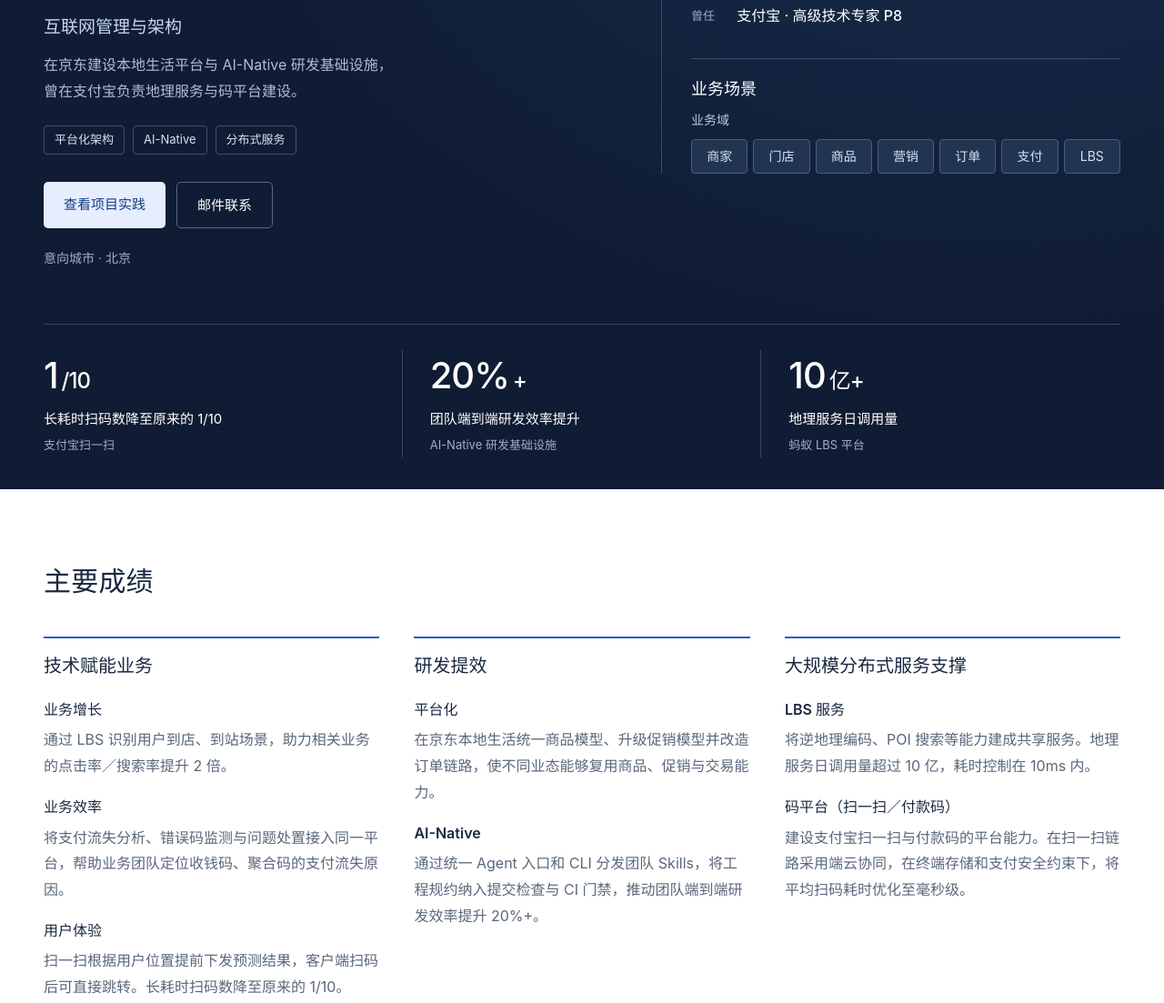
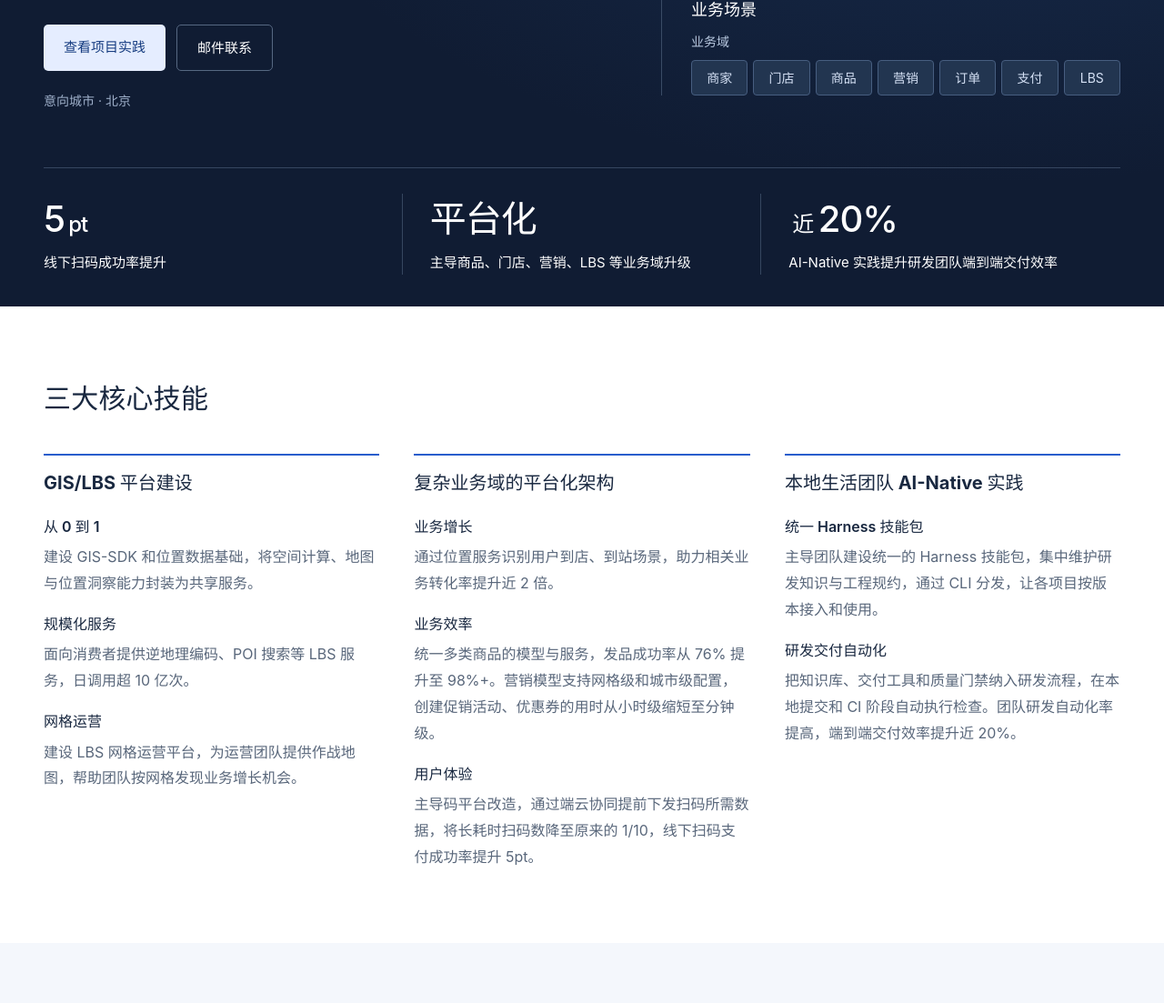
Before and after one commit to danielzhang/danielzhang.github.io, a plain HTML site: page index.html in a window 1280 px wide. Shown: the part 427-1530 px from the top of the page at 91% size. Drawn offline with Linux system fonts and the light colour scheme.

Commit message:
feat: 增加简洁版个人简历

```diff
--- a/index.html
+++ b/index.html
@@ -3,17 +3,25 @@
 <head>
 <meta charset="UTF-8"><meta name="viewport" content="width=device-width, initial-scale=1">
 <title>张德品 · 互联网管理与架构</title>
-<meta name="description" content="张德品个人简历。专注电商平台架构、AI-Native 研发基础设施、大规模分布式系统与技术团队管理。">
+<meta name="description" content="张德品个人简历。从零建设 GIS/LBS 平台，主导商品、营销与码平台改造，以及本地生活研发团队的 AI-Native 实践。">
 <meta name="theme-color" content="#101c33">
 <link rel="stylesheet" href="style.css">
 <link rel="stylesheet" href="projects.css">
 </head>
 <body>
 <a class="skip" href="#main">跳转到正文</a>
-<header><a class="brand" href="#"><span class="monogram">张</span>张德品<span class="brand-sub">个人简历 / 2026</span></a><nav aria-label="主导航"><a href="#expertise">主要成绩</a><a href="#experience">职业经历</a><a href="#projects">项目实践</a><a href="resume-brief.html">简洁版</a><a class="nav-contact" href="#contact">联系我</a></nav></header>
+<header><a class="brand" href="#"><span class="monogram">张</span>张德品<span class="brand-sub">个人简历 / 2026</span></a><nav aria-label="主导航"><a href="#expertise">核心技能</a><a href="#experience">职业经历</a><a href="#projects">项目实践</a><a href="resume-brief.html">简洁版</a><a class="nav-contact" href="#contact">联系我</a></nav></header>
 <main id="main">
 <section class="hero">
-<div class="hero-inner"><div class="hero-copy"><p class="eyebrow">PLATFORM ARCHITECTURE</p><h1>张德品<span>让架构支撑业务，<br>让智能融入研发。</span></h1><p class="role">互联网管理与架构</p><p class="hero-description">在京东建设本地生活平台与 AI-Native 研发基础设施，<br class="desktop">曾在支付宝负责地理服务与码平台建设。</p><div class="hero-tags"><span>平台化架构</span><span>AI-Native</span><span>分布式服务</span></div><div class="actions"><a class="button primary" href="#projects">查看项目实践</a><a class="button secondary" href="mailto:56098148@qq.com">邮件联系</a></div><p class="location">意向城市 · 北京</p></div>
+<div class="hero-inner">
+  <div class="hero-copy">
+    <h1>张德品</h1>
+    <p class="role">互联网管理与架构</p>
+    <p class="hero-description">从零建设 LBS 平台，将面向消费者的位置服务扩展至日调用超 10 亿次。主导商品、营销与码平台改造，推动本地生活研发团队采用 AI-Native 交付方式。</p>
+    <div class="hero-tags"><span>GIS/LBS 平台建设</span><span>复杂业务域平台化</span><span>AI-Native 研发实践</span></div>
+    <div class="actions"><a class="button primary" href="#projects">查看项目实践</a><a class="button secondary" href="mailto:56098148@qq.com">邮件联系</a></div>
+    <p class="location">意向城市 · 北京</p>
+  </div>
 <aside class="hero-aside" aria-label="职业概要">
   <h2>职业概要</h2>
   <div class="focus-row"><span>现任</span><strong>京东集团<br><small>本地生活部门 C2 级架构师 P9</small></strong></div>
@@ -25,48 +33,50 @@
   </section>
 </aside></div>
 <div class="metrics">
-  <div><strong>1<span>/10</span></strong><p>长耗时扫码数降至原来的 1/10</p><small>支付宝扫一扫</small></div>
-  <div><strong>20%<span>+</span></strong><p>团队端到端研发效率提升</p><small>AI-Native 研发基础设施</small></div>
-  <div><strong>10<span>亿+</span></strong><p>地理服务日调用量</p><small>蚂蚁 LBS 平台</small></div>
+  <div><strong>5<span>pt</span></strong><p>线下扫码成功率提升</p></div>
+  <div><strong>平台化</strong><p>主导商品、门店、营销、LBS 等业务域升级</p></div>
+  <div><strong><span>近 </span>20%</strong><p>AI-Native 实践提升研发团队端到端交付效率</p></div>
 </div>
 </section>
-<section id="expertise" class="section" aria-labelledby="achievements-title">
-  <div class="section-heading"><h2 id="achievements-title">主要成绩</h2></div>
+<section id="expertise" class="section" aria-labelledby="skills-title">
+  <div class="section-heading"><h2 id="skills-title">三大核心技能</h2></div>
   <div class="achievement-grid">
     <article>
-      <h3>技术赋能业务</h3>
+      <h3>GIS/LBS 平台建设</h3>
       <dl>
-        <dt>业务增长</dt>
-        <dd>通过 LBS 识别用户到店、到站场景，助力相关业务的点击率／搜索率提升 2 倍。</dd>
-        <dt>业务效率</dt>
-        <dd>将支付流失分析、错误码监测与问题处置接入同一平台，帮助业务团队定位收钱码、聚合码的支付流失原因。</dd>
-        <dt>用户体验</dt>
-        <dd>扫一扫根据用户位置提前下发预测结果，客户端扫码后可直接跳转。长耗时扫码数降至原来的 1/10。</dd>
+        <dt>从 0 到 1</dt>
+        <dd>建设 GIS-SDK 和位置数据基础，将空间计算、地图与位置洞察能力封装为共享服务。</dd>
+        <dt>规模化服务</dt>
+        <dd>面向消费者提供逆地理编码、POI 搜索等 LBS 服务，日调用超 10 亿次。</dd>
+        <dt>网格运营</dt>
+        <dd>建设 LBS 网格运营平台，为运营团队提供作战地图，帮助团队按网格发现业务增长机会。</dd>
       </dl>
     </article>
     <article>
-      <h3>研发提效</h3>
+      <h3>复杂业务域的平台化架构</h3>
       <dl>
-        <dt>平台化</dt>
-        <dd>在京东本地生活统一商品模型、升级促销模型并改造订单链路，使不同业态能够复用商品、促销与交易能力。</dd>
-        <dt>AI-Native</dt>
-        <dd>通过统一 Agent 入口和 CLI 分发团队 Skills，将工程规约纳入提交检查与 CI 门禁，推动团队端到端研发效率提升 20%+。</dd>
+        <dt>业务增长</dt>
+        <dd>通过位置服务识别用户到店、到站场景，助力相关业务转化率提升近 2 倍。</dd>
+        <dt>业务效率</dt>
+        <dd>统一多类商品的模型与服务，发品成功率从 76% 提升至 98%+。营销模型支持网格级和城市级配置，创建促销活动、优惠券的用时从小时级缩短至分钟级。</dd>
+        <dt>用户体验</dt>
+        <dd>主导码平台改造，通过端云协同提前下发扫码所需数据，将长耗时扫码数降至原来的 1/10，线下扫码支付成功率提升 5pt。</dd>
       </dl>
     </article>
     <article>
-      <h3>大规模分布式服务支撑</h3>
+      <h3>本地生活团队 AI-Native 实践</h3>
       <dl>
-        <dt>LBS 服务</dt>
-        <dd>将逆地理编码、POI 搜索等能力建成共享服务。地理服务日调用量超过 10 亿，耗时控制在 10ms 内。</dd>
-        <dt>码平台（扫一扫／付款码）</dt>
-        <dd>建设支付宝扫一扫与付款码的平台能力。在扫一扫链路采用端云协同，在终端存储和支付安全约束下，将平均扫码耗时优化至毫秒级。</dd>
+        <dt>统一 Harness 技能包</dt>
+        <dd>主导团队建设统一的 Harness 技能包，集中维护研发知识与工程规约，通过 CLI 分发，让各项目按版本接入和使用。</dd>
+        <dt>研发交付自动化</dt>
+        <dd>把知识库、交付工具和质量门禁纳入研发流程，在本地提交和 CI 阶段自动执行检查。团队研发自动化率提高，端到端交付效率提升近 20%。</dd>
       </dl>
     </article>
   </div>
 </section>
 <section id="experience" class="experience-section"><div class="section"><div class="section-heading"><div><p class="eyebrow">EXPERIENCE</p><h2>职业经历</h2></div><p>从地理信息服务，到支付与电商平台。</p></div><div class="timeline">
-<article class="job"><div class="job-date">2023.07.03 — 至今<span class="current">当前</span></div><div><h3>京东集团</h3><p class="job-role">本地生活部门 C2 级架构师 P9</p><p>负责本地生活部门架构，主导商品、营销、订单、商家门店等核心系统的平台化架构升级，以 DDD 领域建模支撑多业态的共性能力复用与差异化扩展。</p><p>重点推进商品模型统一、促销模型升级与订单链路改造；建设团队 AI-Native 研发基础设施，将研发知识、工程规范和可复用技能融入交付流程，推动团队端到端效率提升 20%+。</p></div></article>
-<article class="job"><div class="job-date">2013.12 — 2023.07</div><div><h3>蚂蚁金服 <span>支付宝事业群</span></h3><p class="job-role">高级技术专家 P8</p><p>负责 LBS 基础服务、空间数据挖掘及平台化与商业化建设，支撑支付宝、口碑、国际、网商等业务。</p><p>负责支付宝码平台建设，支撑扫一扫、付款码，并推进分享与终端设备等产品的平台化。</p><p>负责收钱码、当面付等亿级产品的数字化升级与支付成功率优化，搭建线下支付体验洞察平台，以数据分析支持产品优化与业务增长。</p></div></article>
+<article class="job"><div class="job-date">2023.07.03 — 至今<span class="current">当前</span></div><div><h3>京东集团</h3><p class="job-role">本地生活部门 C2 级架构师 P9</p><p>负责本地生活部门架构，主导商品、营销、订单、商家门店等核心系统的平台化架构升级，以 DDD 领域建模支撑多业态的共性能力复用与差异化扩展。</p><p>统一商品模型与商品服务，升级网格级、城市级营销模型。主导本地生活团队的 AI-Native 实践，建设 Harness 技能包并推动各项目使用。</p></div></article>
+<article class="job"><div class="job-date">2013.12 — 2023.07</div><div><h3>蚂蚁金服 <span>支付宝事业群</span></h3><p class="job-role">高级技术专家 P8</p><p>从零建设 LBS 平台，负责 GIS-SDK、空间服务与位置数据能力，支撑支付宝、口碑、国际、网商等业务。</p><p>负责支付宝码平台建设，支撑扫一扫、付款码，并推进分享与终端设备等产品的平台化。</p><p>负责收钱码、当面付等亿级产品的数字化升级与支付成功率优化，搭建线下支付体验洞察平台，以数据分析支持产品优化与业务增长。</p></div></article>
 <article class="job"><div class="job-date">2012.10 — 2013.12</div><div><h3>图吧科技 <span>MapBar</span></h3><p class="job-role">部门技术副经理</p><p>负责地理服务 API 建设，包括地理编码、逆地理编码、POI 搜索和公交搜索等服务。</p></div></article>
 <article class="job"><div class="job-date">2009.10 — 2012.10</div><div><h3>esriChina</h3><p class="job-role">地图研发工程师</p><p>负责中文地理编码服务及 ArcGIS 军标插件开发。</p></div></article>
 <article class="job"><div class="job-date">2008.04 — 2009.10</div><div><h3>中科软</h3><p class="job-role">软件开发工程师</p></div></article></div></div></section>
@@ -76,16 +86,16 @@
 <h3>本地生活系统平台化架构升级</h3>
 <div class="project-context"><div><h4>业务目标与挑战</h4><p>面向本地生活多业态发展，既要复用商品、营销、订单与商家门店的共性能力，也要支持不同业态的差异化扩展。核心问题是明确统一模型、领域职责与扩展边界。</p></div><div><h4>我的职责</h4><p>负责部门架构，主导核心系统的平台化升级，统筹商品模型统一、促销模型升级及订单链路改造。</p></div></div>
 <h4 class="architecture-heading">关键架构设计</h4>
-<div class="project-columns"><div><h4>统一领域模型与扩展边界</h4><p>基于 DDD 梳理核心领域，提炼商品共性并保留业态扩展边界，使商品接入建立在统一模型与通用能力之上。</p></div><div><h4>促销能力平台化</h4><p>围绕多业态营销诉求升级促销模型，梳理促销规则与商品、订单的协作关系，形成可复用的营销能力。</p></div><div><h4>交易链路协同</h4><p>以商品、营销与订单的领域边界为基础改造订单链路，明确核心流程及系统职责，支撑多业态交易流程衔接。</p></div></div>
-<p class="result"><strong>落地成果</strong>完成本地生活核心系统的平台化架构升级，沉淀面向多业态的商品、促销与订单能力，为业务扩展提供统一架构基础。</p>
+<div class="project-columns"><div><h4>统一领域模型与扩展边界</h4><p>基于 DDD 梳理核心领域，梳理各商品类型独立建设的模型与服务，将共性收敛到统一商品模型和商品服务，保留业态扩展边界。</p></div><div><h4>促销能力平台化</h4><p>将网格和城市纳入营销模型，支持按地域创建促销活动和优惠券，并明确促销规则与商品、订单的协作关系。</p></div><div><h4>交易链路协同</h4><p>以商品、营销与订单的领域边界为基础改造订单链路，明确核心流程及系统职责，支撑多业态交易流程衔接。</p></div></div>
+<p class="result"><strong>落地成果</strong>商品发品成功率从 <b>76%</b> 提升至 <b>98%+</b>。创建促销活动和优惠券的用时从<b>小时级</b>缩短至<b>分钟级</b>。</p>
 </article>
 <article class="project">
 <div class="project-meta"><span>京东集团 · 研发基础设施建设</span><span>AI-Native / 工程治理</span></div>
-<h3>团队 AI-Native 研发基础设施建设</h3>
-<div class="project-context"><div><h4>业务目标与挑战</h4><p>将 AI 协作贯穿需求规划、设计、构建、验证、部署和运维反馈，使研发知识与技能可复用、工程约束可执行，同时兼顾团队标准与项目差异。</p></div><div><h4>我的职责</h4><p>设计并建设团队 AI-Native 研发基础设施，组织统一 Agent 入口、Skills 资产、工程规约、分发机制与质量门禁。</p></div></div>
+<h3>本地生活 AI-Native 研发与 Harness 技能包建设</h3>
+<div class="project-context"><div><h4>业务目标与挑战</h4><p>将 AI 协作贯穿需求规划、设计、构建、验证、部署和运维反馈，使研发知识与技能可复用、工程约束可执行，同时兼顾团队标准与项目差异。</p></div><div><h4>我的职责</h4><p>主导本地生活研发团队的 AI-Native 实践，负责统一 Harness 技能包的设计、分发，以及项目接入后的使用和治理。</p></div></div>
 <h4 class="architecture-heading">关键架构设计</h4>
-<div class="project-columns"><div><h4>统一入口与能力资产</h4><p>以 Agent 入口和 Skills 体系组织知识库、工程规约、记忆管理、能力测评及项目接入，支撑研发六阶段协作。</p></div><div><h4>资产分发与版本治理</h4><p>设计 Hub 权威源与 CLI 分发机制，支持版本化、锁定、校验及回滚；通过受管区块分离团队标准与项目扩展，减少规范漂移。</p></div><div><h4>质量门禁与反馈机制</h4><p>设计 Agent Hooks、本地提交与 CI 三级门禁，将工程约束转化为检查；规划资产采用、版本覆盖、技能使用及质量指标，支持持续改进。</p></div></div>
-<p class="result"><strong>落地成果</strong>推动 AI-Native 能力融入团队交付流程，团队端到端效率提升 <b>20%+</b>。</p>
+<div class="project-columns"><div><h4>统一入口与能力资产</h4><p>将团队知识库、交付工具与工程规约组织为可复用技能，通过统一 Agent 入口供各项目在规划、开发和交付中调用。</p></div><div><h4>资产分发与版本治理</h4><p>设计 Hub 权威源与 CLI 分发机制，支持版本化、锁定、校验及回滚；通过受管区块分离团队标准与项目扩展，减少规范漂移。</p></div><div><h4>质量门禁与反馈机制</h4><p>设计 Agent Hooks、本地提交与 CI 三级门禁，将工程约束转化为检查；规划资产采用、版本覆盖、技能使用及质量指标，支持持续改进。</p></div></div>
+<p class="result"><strong>落地成果</strong>项目通过技能包复用交付工具并自动执行质量检查，团队研发自动化率提高，端到端交付效率提升<b>近 20%</b>。</p>
 </article>
 <article class="project">
 <div class="project-meta"><span>支付宝 · 技术一号位</span><span>2018.12 — 2023.07</span></div>
@@ -100,7 +110,7 @@
 <article class="project lbs">
 <div class="project-meta"><span>蚂蚁 · 技术一号位</span><span>2013.12 — 2018.12</span></div>
 <h3>蚂蚁 LBS 平台化建设</h3>
-<div class="project-context"><div><h4>业务目标与挑战</h4><p>面向支付、社交、搜索与营销等场景，建设可复用的地理空间技术与数据能力，在大规模调用下保障服务性能，并支撑业务产品、运营及商业化输出。</p></div><div><h4>我的职责</h4><p>担任技术一号位，负责 LBS 基础服务、空间数据挖掘及平台化建设，推动位置能力在业务中的应用和对外输出。</p></div></div>
+<div class="project-context"><div><h4>业务目标与挑战</h4><p>面向支付、社交、搜索与营销等场景，建设可复用的地理空间技术与数据能力，在大规模调用下保障服务性能，并支撑业务产品、运营及商业化输出。</p></div><div><h4>我的职责</h4><p>担任技术一号位，从 0 到 1 建设 LBS 平台，推动 GIS-SDK 和位置数据能力在消费端产品中规模化应用，并通过 mPaaS 对外输出。</p></div></div>
 <h4 class="architecture-heading">关键架构设计</h4>
 <div class="lbs-architecture" aria-label="LBS 平台分层架构与运营平台">
 <div class="lbs-stack">
@@ -111,10 +121,10 @@
 <aside class="lbs-operations"><h4>运营平台</h4><strong>蚂蚁围栏平台</strong><p>打通营销平台与投放平台，以位置围栏事件触发运营，结合到店、到站识别支撑场景化业务。</p><div class="tags"><span>位置事件</span><span>营销联动</span><span>投放协同</span></div></aside>
 </div>
 <h4 class="architecture-heading">落地成果</h4>
-<div class="project-outcomes"><div><strong>10 亿+</strong><span>地理服务日调用量</span></div><div><strong>10ms 内</strong><span>地理服务耗时</span></div><div><strong>100+</strong><span>围栏平台服务业务</span></div><div><strong>2 倍</strong><span>相关业务点击率／搜索率提升</span></div></div>
+<div class="project-outcomes"><div><strong>10 亿+</strong><span>面向消费者的 LBS 服务日调用量</span></div><div><strong>10ms 内</strong><span>地理服务耗时</span></div><div><strong>100+</strong><span>围栏平台服务业务</span></div><div><strong>近 2 倍</strong><span>到店、到站识别助力业务转化率提升</span></div></div>
 <p class="result"><strong>平台价值</strong>到店、到站识别助力业务增长；作为 mPaaS 重点产品向多家机构输出。申请 LBS 相关专利 4–5 项，其中通过国际专利 2 项。</p>
 </article></section>
 <section class="education section"><p class="eyebrow">EDUCATION</p><div><h2>长安大学</h2><p>地理信息系统（GIS） · 本科</p><span>2003.09 — 2007.07</span></div></section>
-<section id="contact" class="contact"><div><p class="eyebrow">LET’S CONNECT</p><h2>期待与你交流。</h2><p>电商平台架构 · AI-Native 研发基础设施 · 技术管理</p></div><div class="contact-links"><a href="mailto:56098148@qq.com"><small>邮箱</small>56098148@qq.com</a><a href="tel:13520720348"><small>电话</small>13520720348</a><p>意向城市 · 北京</p></div></section>
+<section id="contact" class="contact"><div><p class="eyebrow">LET’S CONNECT</p><h2>期待与你交流。</h2><p>GIS/LBS · 复杂业务域平台化 · AI-Native 研发实践</p></div><div class="contact-links"><a href="mailto:56098148@qq.com"><small>邮箱</small>56098148@qq.com</a><a href="tel:13520720348"><small>电话</small>13520720348</a><p>意向城市 · 北京</p></div></section>
 </main><footer><span>张德品 · 个人简历 2026</span><div><button type="button" id="print">打印简历 / 存为 PDF</button><a href="#">返回顶部</a></div></footer><script src="script.js"></script>
 </body></html>
```
Also changed, not shown: resume-brief.html (+17 -16 lines).
